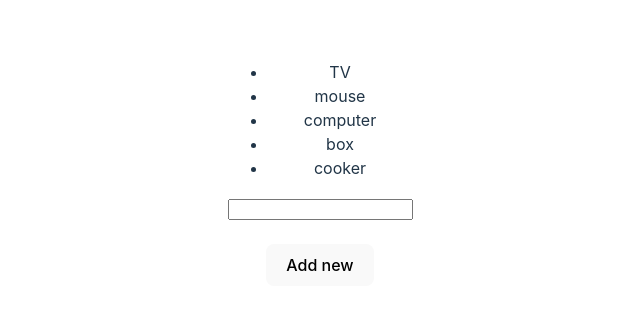
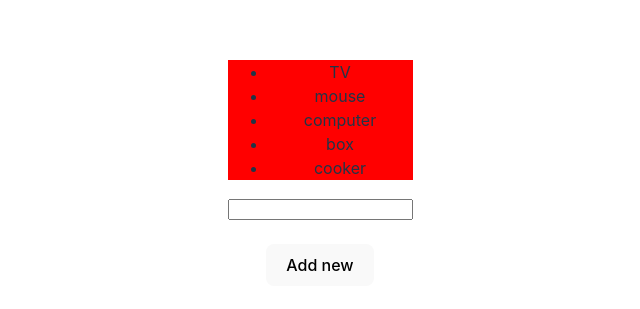
Before and after one commit to chinhdoan/Demo, a React (Vite) app: page / in a window 1280 px wide. Shown: the part 235-544 px from the top of the page, without its empty margins (320-960 px from the left). Built offline with nearby package versions, Linux system fonts and the light colour scheme.

Commit message:
Add style css

```diff
--- a/src/Test.jsx
+++ b/src/Test.jsx
@@ -1,5 +1,5 @@
 import {useState} from "react"
-
+import './test.css'
 
 function Test(){
 
@@ -23,7 +23,7 @@ function Test(){
     }
     return (
         <>
-        <ul>
+        <ul className="addFeature">
               {items.map( (it) => {
                 return(<li>{it}</li>)
                 })}
--- /dev/null
+++ b/src/test.css
@@ -0,0 +1,3 @@
+.addFeature{
+    background-color:red;
+}
```
